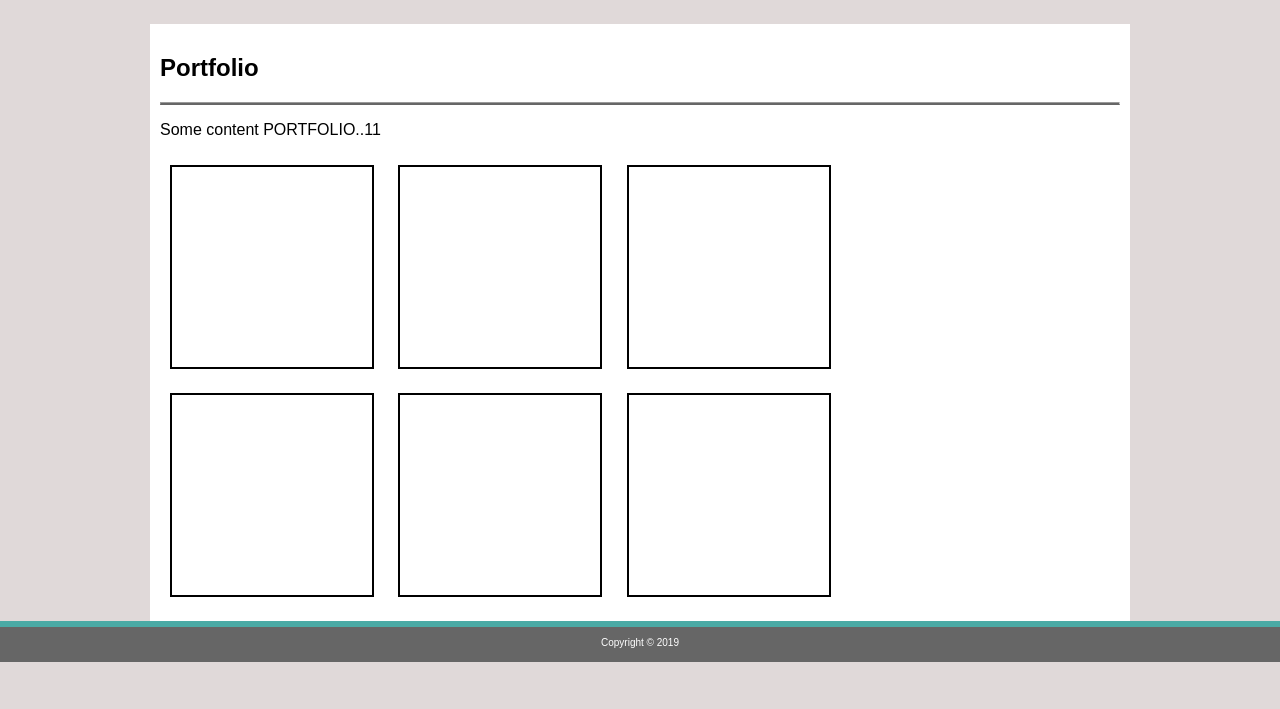
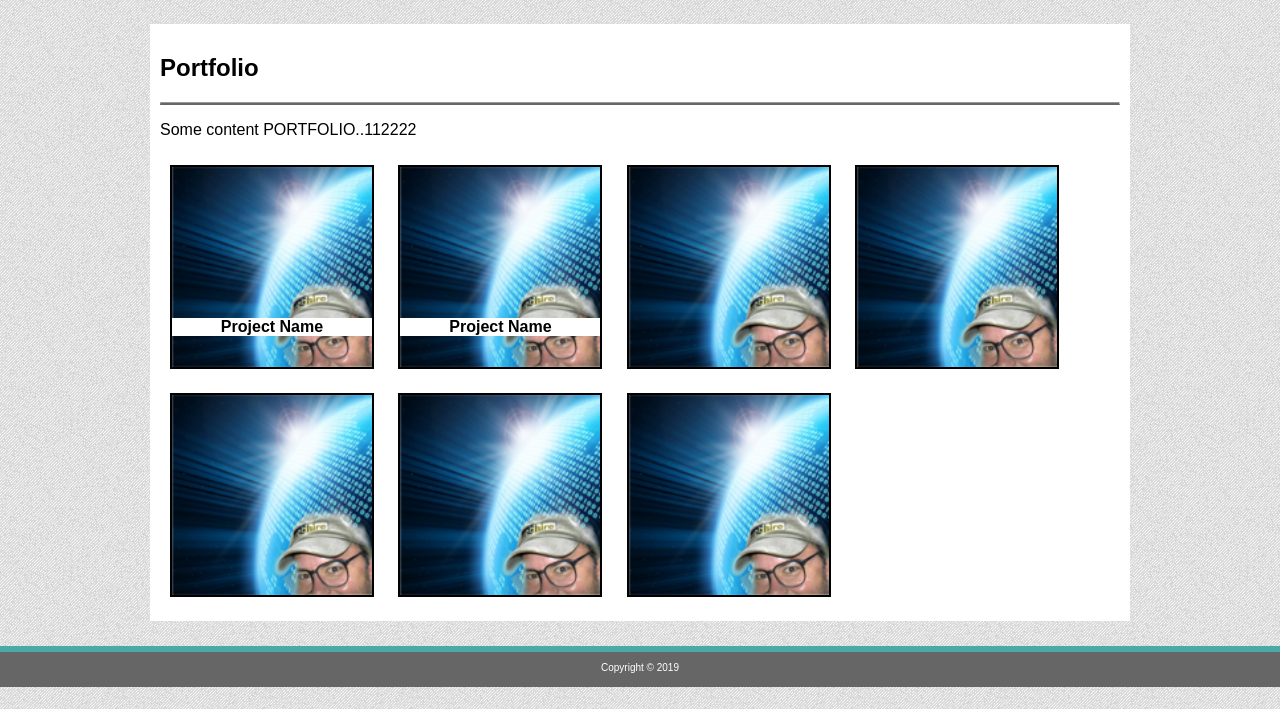
Before and after one commit to AnthonyGaimari/Basic-Portfolio, a plain HTML site: page Portfolio.html in a window 1280 px wide. Shown: the part 91-800 px from the top of the page. Drawn offline with Linux system fonts and the light colour scheme.

Commit message:
updated project

```diff
--- a/Portfolio.html
+++ b/Portfolio.html
@@ -9,13 +9,13 @@
   <meta charset="UTF-8">
   <meta name="viewport" content="width=device-width, initial-scale=1.0">
   <meta http-equiv="X-UA-Compatible" content="ie=edge">
-  <!--<link rel="stylesheet" href="./assets/css/style.css">-->
+  <link rel="stylesheet" href="/assets/css/style.css">
   <title>Home Page</title>
-  <Style>
+  <!-- <Style>
     body {
       margin: 0;
       font-family: Arial, Helvetica, Helvetica Neue, sans-serif;
-      background-color: #e0d9d9;
+      background-image: url("./assets/images/kindajean.png");
     }
 
     header {
@@ -27,9 +27,7 @@
 
     nav {
       background-color: white;
-      /* border-bottom: 2px solid #666; */
       margin: 0 auto;
-      /* margin-bottom: 25px; */
       width: 960px;
     }
 
@@ -41,7 +39,7 @@
 
     .navbar a {
       float: right;
-      color: #e0d9d9;
+      color: #777777;
       text-align: center;
       padding: 14px 16px;
       text-decoration: none;
@@ -50,7 +48,7 @@
 
     .navbar a:hover {
       background-color: #4aaaa5;
-      color: #e0d9d9
+      color: #777777
     }
 
     .navbar a.active {
@@ -60,8 +58,6 @@
 
     .centerNav {
       margin: auto;
-      /* width: 731px; */
-      /* border: 3px solid #73AD21; */
       background-color: white;
       padding: 19px 0px 22px 0px;
     }
@@ -69,15 +65,9 @@
     .center {
       margin: auto;
       width: 960px;
-      /* border: 3px solid #73AD21;*/
       background-color: white;
       padding: 10px;
     }
-
-    /* this should be used for content area on Index pg */
-    /* img {
-              float: left;
-            } */
 
     p.clear {
       clear: both;
@@ -117,7 +107,6 @@
     }
 
     .footer {
-      /*position: fixed;*/
       position: sticky;
       left: 0;
       bottom: 0;
@@ -135,18 +124,28 @@
       bottom: 0;
     }
 
-    #cover {
+    .cover {
       display: inline-block;
       width: 150px;
       height: 150px;
       border: 2px solid black;
       margin: 10px;
       padding: 25px;
-      background: url("./images/TGavatar.jpg");
+      background-image: url("assets/images/TGavatar.jpg");
       background-repeat: no-repeat;
       background-size: cover;
+      position: relative;
     }
-  </Style>
+
+    h4 {
+      position: absolute;
+      bottom: 10px;
+      left: 0;
+      background-color: white;
+      width: 100%;
+      text-align: center;
+    }
+  </Style> -->
 </head>
 
 <body>
@@ -162,21 +161,30 @@
   </header>
   <div class="center">
     <h2>Portfolio</h2>
-    <HR style="border-bottom: 2px solid #666;">
-    </HR>
-    <p>Some content PORTFOLIO..11</p>
+    <hr style="border-bottom: 2px solid #666;">
+    </hr>
+    <p>Some content PORTFOLIO..112222</p>
     <div>
-      <div id="cover"></div>
-      <div id="cover"></div>
-      <div id="cover"></div>
+      <div class="cover">
+        <h4>Project Name</h4>
+      </div>
+      <div class="cover">
+        <h4>Project Name</h4>
+      </div>
+      <div class="cover">
+        <p></p>
+      </div>
+      <div class="cover">
+        <p></p>
+      </div>
     </div>
     <div>
-      <div id="cover"></div>
-      <div id="cover"></div>
-      <div id="cover"></div>
+      <div class="cover"></div>
+      <div class="cover"></div>
+      <div class="cover"></div>
     </div>
   </div>
-  <footer class="footer">
+  <footer class="footerSticky">
     <p class="bottom">Copyright &#169; 2019</p>
   </footer>
 </body>
--- a/assets/css/style.css
+++ b/assets/css/style.css
@@ -1,7 +1,7 @@
 body {
   margin: 0;
   font-family: Arial, Helvetica, Helvetica Neue, sans-serif;
-  background-color: #e0d9d9;
+  background-image: url("/assets/images/kindajean.png");
 }
 
 header {
@@ -13,9 +13,7 @@ header {
 
 nav {
   background-color: white;
-  /* border-bottom: 2px solid #666; */
   margin: 0 auto;
-  /* margin-bottom: 25px; */
   width: 960px;
 }
 
@@ -27,7 +25,7 @@ nav {
 
 .navbar a {
   float: right;
-  color: #e0d9d9;
+  color: #777777;
   text-align: center;
   padding: 14px 16px;
   text-decoration: none;
@@ -36,7 +34,7 @@ nav {
 
 .navbar a:hover {
   background-color: #4aaaa5;
-  color: #e0d9d9
+  color: #777777
 }
 
 .navbar a.active {
@@ -46,8 +44,6 @@ nav {
 
 .centerNav {
   margin: auto;
-  /* width: 731px; */
-  /* border: 3px solid #73AD21; */
   background-color: white;
   padding: 19px 0px 22px 0px;
 }
@@ -55,15 +51,9 @@ nav {
 .center {
   margin: auto;
   width: 960px;
-  /* border: 3px solid #73AD21;*/
   background-color: white;
   padding: 10px;
 }
-
-/* this should be used for content area on Index pg */
-/* img {
-              float: left;
-            } */
 
 p.clear {
   clear: both;
@@ -107,6 +97,8 @@ input.submit {
   left: 0;
   bottom: 0;
   width: 100%;
+  height: 35px;
+  /* margin-top: 25px; */
   border-top: 6px solid #4aaaa5;
   background-color: #666;
   color: white;
@@ -114,7 +106,43 @@ input.submit {
   font-size: 10px;
 }
 
+.footerSticky {
+  position: sticky;
+  left: 0;
+  bottom: 0;
+  width: 100%;
+  height: 35px;
+  border-top: 6px solid #4aaaa5;
+  background-color: #666;
+  color: white;
+  text-align: center;
+  font-size: 10px;
+  margin-top: 25px;
+}
+
 .bottom {
   vertical-align: text-bottom;
   bottom: 0;
 }
+
+.cover {
+  display: inline-block;
+  width: 150px;
+  height: 150px;
+  border: 2px solid black;
+  margin: 10px;
+  padding: 25px;
+  background-image: url("/assets/images/TGavatar.jpg");
+  background-repeat: no-repeat;
+  background-size: cover;
+  position: relative;
+}
+
+h4 {
+  position: absolute;
+  bottom: 10px;
+  left: 0;
+  background-color: white;
+  width: 100%;
+  text-align: center;
+}
```
Also changed, not shown: contact.html (+5 -5 lines), index.html (+53 -20 lines), assets/css/Portfolio.css (added), assets/images/kindajean.png (added). Lines whose indentation alone changed are shown as unchanged.
